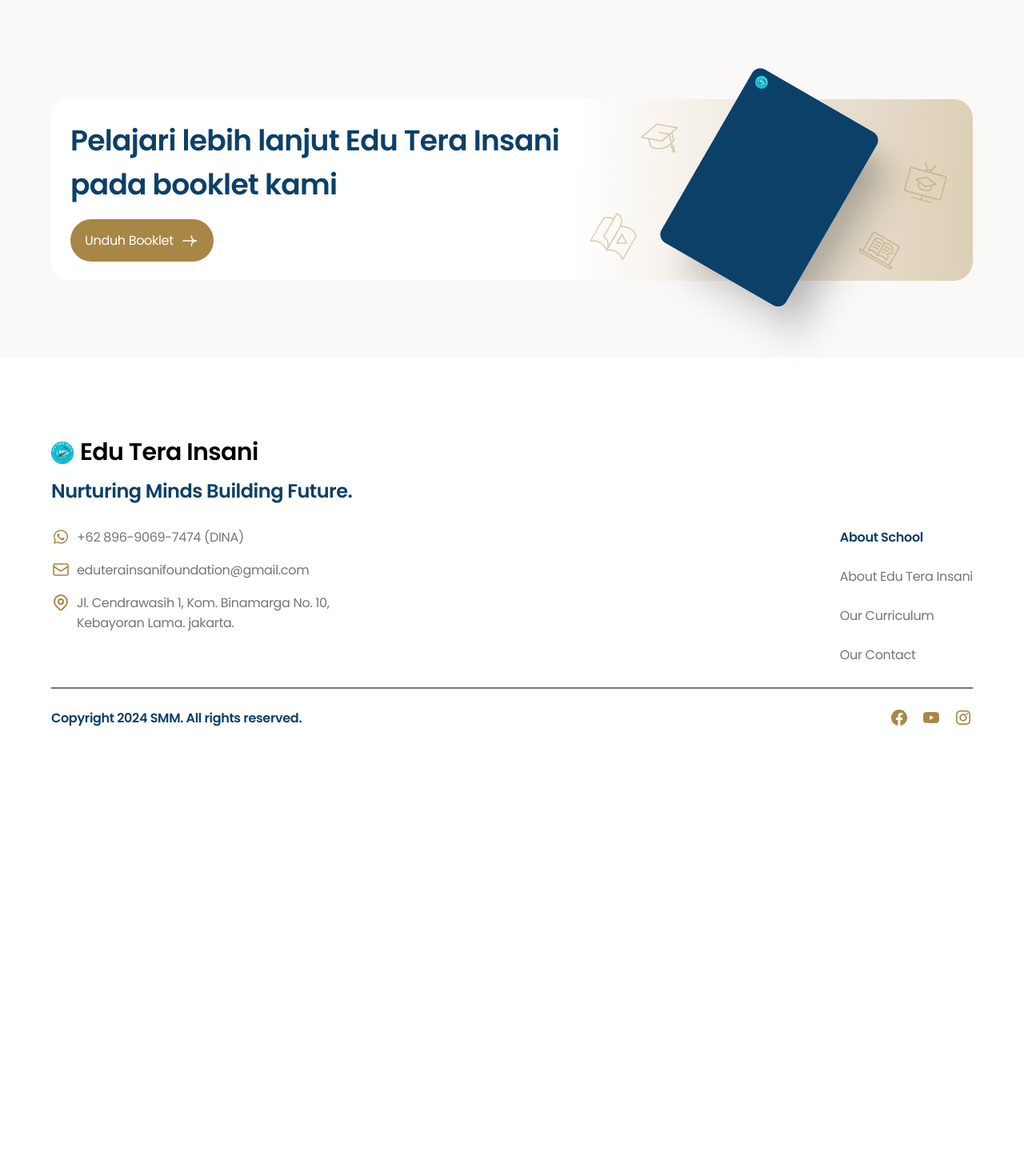
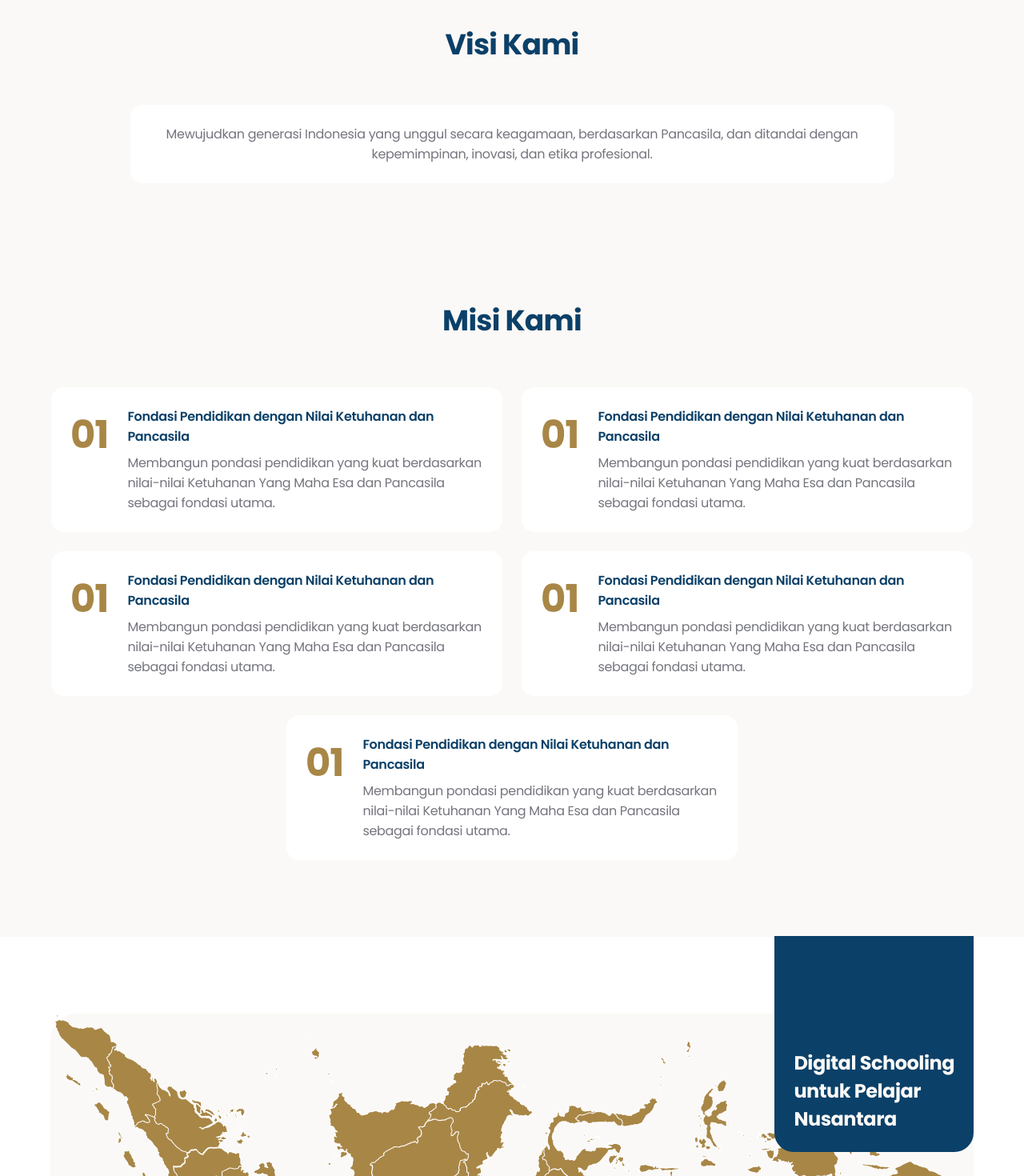
Before and after one commit to Ideatecore-dev-team/EduteraInsani-client, a React (Vite) app: page /about-us in a window 1280 px wide. Shown: the part 1020-2490 px from the top of the page at 80% size. Before the commit the page ends 2026 px from the top, so only its background shows below. Built offline with nearby package versions, Linux system fonts and the light colour scheme.

Commit message:
Commit About Us 80%

```diff
--- a/src/components/AboutHero.css
+++ b/src/components/AboutHero.css
@@ -24,7 +24,7 @@
   color: black;
 }
 
-.border-class:hover svg path {
+.about-content .border-class:hover svg path {
   fill: black;
 }
 .about-hero-images {
--- /dev/null
+++ b/src/components/Mission.jsx
@@ -0,0 +1,73 @@
+import React from "react";
+
+function Mission() {
+  return (
+    <div className="mission-section flex flex-col pb-24 items-center justify-center self-stretch bg-background gap-14">
+      <h2 className=" text-primary text-4xl  font-bold">Misi Kami</h2>
+      <div className="all-missions w-base-content flex justify-center items-start content-start gap-6 flex-wrap">
+        <div className="mission-card flex bg-white rounded-2xl w-width-6 p-6 items-start gap-6">
+          <h1 className="font-bold text-secondary text-5xl">01</h1>
+          <div className="title-desc flex flex-col items-start gap-2">
+            <p className=" text-base font-semibold text-primary">
+              Fondasi Pendidikan dengan Nilai Ketuhanan dan Pancasila
+            </p>
+            <p className=" text-base font-normal text-neutral-2">
+              Membangun pondasi pendidikan yang kuat berdasarkan nilai-nilai
+              Ketuhanan Yang Maha Esa dan Pancasila sebagai fondasi utama.
+            </p>
+          </div>
+        </div>
+        <div className="mission-card flex bg-white rounded-2xl w-width-6 p-6 items-start gap-6">
+          <h1 className="font-bold text-secondary text-5xl">01</h1>
+          <div className="title-desc flex flex-col items-start gap-2">
+            <p className=" text-base font-semibold text-primary">
+              Fondasi Pendidikan dengan Nilai Ketuhanan dan Pancasila
+            </p>
+            <p className=" text-base font-normal text-neutral-2">
+              Membangun pondasi pendidikan yang kuat berdasarkan nilai-nilai
+              Ketuhanan Yang Maha Esa dan Pancasila sebagai fondasi utama.
+            </p>
+          </div>
+        </div>
+        <div className="mission-card flex bg-white rounded-2xl w-width-6 p-6 items-start gap-6">
+          <h1 className="font-bold text-secondary text-5xl">01</h1>
+          <div className="title-desc flex flex-col items-start gap-2">
+            <p className=" text-base font-semibold text-primary">
+              Fondasi Pendidikan dengan Nilai Ketuhanan dan Pancasila
+            </p>
+            <p className=" text-base font-normal text-neutral-2">
+              Membangun pondasi pendidikan yang kuat berdasarkan nilai-nilai
+              Ketuhanan Yang Maha Esa dan Pancasila sebagai fondasi utama.
+            </p>
+          </div>
+        </div>
+        <div className="mission-card flex bg-white rounded-2xl w-width-6 p-6 items-start gap-6">
+          <h1 className="font-bold text-secondary text-5xl">01</h1>
+          <div className="title-desc flex flex-col items-start gap-2">
+            <p className=" text-base font-semibold text-primary">
+              Fondasi Pendidikan dengan Nilai Ketuhanan dan Pancasila
+            </p>
+            <p className=" text-base font-normal text-neutral-2">
+              Membangun pondasi pendidikan yang kuat berdasarkan nilai-nilai
+              Ketuhanan Yang Maha Esa dan Pancasila sebagai fondasi utama.
+            </p>
+          </div>
+        </div>
+        <div className="mission-card flex bg-white rounded-2xl w-width-6 p-6 items-start gap-6">
+          <h1 className="font-bold text-secondary text-5xl">01</h1>
+          <div className="title-desc flex flex-col items-start gap-2">
+            <p className=" text-base font-semibold text-primary">
+              Fondasi Pendidikan dengan Nilai Ketuhanan dan Pancasila
+            </p>
+            <p className=" text-base font-normal text-neutral-2">
+              Membangun pondasi pendidikan yang kuat berdasarkan nilai-nilai
+              Ketuhanan Yang Maha Esa dan Pancasila sebagai fondasi utama.
+            </p>
+          </div>
+        </div>
+      </div>
+    </div>
+  );
+}
+
+export default Mission;
--- /dev/null
+++ b/src/components/Social.css
@@ -0,0 +1,9 @@
+.map-container {
+  border-radius: 32px;
+}
+
+.content {
+  border-radius: 0 0 24px 24px;
+  right: 0px;
+  top: -97px;
+}
--- /dev/null
+++ b/src/components/Social.jsx
@@ -0,0 +1,24 @@
+import React from "react";
+import "./Social.css";
+import Map from "/images/map.png";
+
+function Social() {
+  return (
+    <div className="flex py-24 items-center justify-center self-stretch bg-white">
+      <div className="map-container flex flex-col items-center gap-10 bg-background relative">
+        <img src={Map} alt="map" />
+        <div className="content bg-primary flex p-6 h-width-3 flex-col justify-end items-start gap-4 absolute">
+          <h4 className="text-2xl font-bold text-background">
+            Digital Schooling
+            <br />
+            untuk Pelajar
+            <br />
+            Nusantara
+          </h4>
+        </div>
+      </div>
+    </div>
+  );
+}
+
+export default Social;
--- a/src/components/Teacher.jsx
+++ b/src/components/Teacher.jsx
@@ -1,10 +1,8 @@
 import React from "react";
 import "./Teacher.css";
-import Teacher1 from "/images/teacher-card-1.png";
-import teachers from "../databases/teachers.json"
+import teachers from "../databases/teachers.json";
 
 function Teacher() {
-
   return (
     <div className="teacher-section flex items-center pb-24 bg-background">
       <div className="teacher-container flex flex-col w-base-content items-start mx-auto">
@@ -13,10 +11,13 @@ function Teacher() {
           <br />
           Kami
         </h2>
-        <div className="teacher-cards flex items-start gap-6 self-stretch">
-          {teachers.map((teacher,index) => {
-            return(
-            <div key={index} className="teacher-card flex flex-col justify-between items-center px-6 pb-6 bg-white rounded-2xl relative">
+        <div className="teacher-cards flex flex-wrap items-start gap-6 self-stretch">
+          {teachers.map((teacher, index) => {
+            return (
+              <div
+                key={index}
+                className="teacher-card flex flex-col justify-between items-center px-6 pb-6 bg-white rounded-2xl relative"
+              >
                 <img
                   src={teacher.imgSrc}
                   alt="Profile Picture Teacher"
@@ -26,14 +27,13 @@ function Teacher() {
                   <h4 className="text-2xl text-primary font-semibold">
                     {teacher.name}
                   </h4>
-              <p className="text-base text-neutral-2">
-                {teacher.quote}
-              </p>
+                  <p className="text-base text-neutral-2">{teacher.quote}</p>
                 </div>
                 <p className="text-base text-primary font-semibold">
                   {teacher.tutor}
                 </p>
-          </div>)
+              </div>
+            );
           })}
         </div>
       </div>
--- /dev/null
+++ b/src/components/Vision.jsx
@@ -0,0 +1,21 @@
+import React from "react";
+
+function Vision() {
+  return (
+    <div className="vision-section flex pb-24 items-center justify-center self-stretch bg-background">
+      <div className="vision-container flex flex-col items-center justify-center gap-12">
+        <h2 className=" text-primary text-4xl  font-bold">Visi Kami</h2>
+        <div className="vision-desc bg-white rounded-2xl p-6 justify-center items-center w-width-8">
+          <p className=" text-base text-neutral-2 font-normal text-center">
+            Mewujudkan generasi Indonesia yang unggul secara keagamaan,
+            berdasarkan Pancasila, dan ditandai dengan kepemimpinan, inovasi,
+            dan etika profesional.
+          </p>
+        </div>
+        <p></p>
+      </div>
+    </div>
+  );
+}
+
+export default Vision;
--- a/src/pages/AboutUs.jsx
+++ b/src/pages/AboutUs.jsx
@@ -2,12 +2,20 @@ import React from "react";
 import AboutHero from "../components/AboutHero";
 import Booklet from "../components/Booklet";
 import WhatIs from "../components/WhatIs";
+import Vision from "../components/Vision";
+import OurProgram from "../components/OurProgram";
+import Mission from "../components/Mission";
+import Social from "../components/Social";
 
 function AboutUs() {
   return (
     <div className="about">
       <AboutHero />
       <WhatIs />
+      <Vision />
+      <Mission />
+      <Social />
+      <OurProgram />
       <Booklet />
     </div>
   );
--- a/tailwind.config.js
+++ b/tailwind.config.js
@@ -19,7 +19,9 @@ export default {
         "width-3": "270px",
         "width-4": "368px",
         "width-5": "468px",
+        "width-6": "564px",
         "width-7": "662px",
+        "width-8": "955px",
       },
       height: {
         "base-content": "1152px",
```
Also changed, not shown: public/images/map.png (added). Lines whose indentation alone changed are shown as unchanged.
